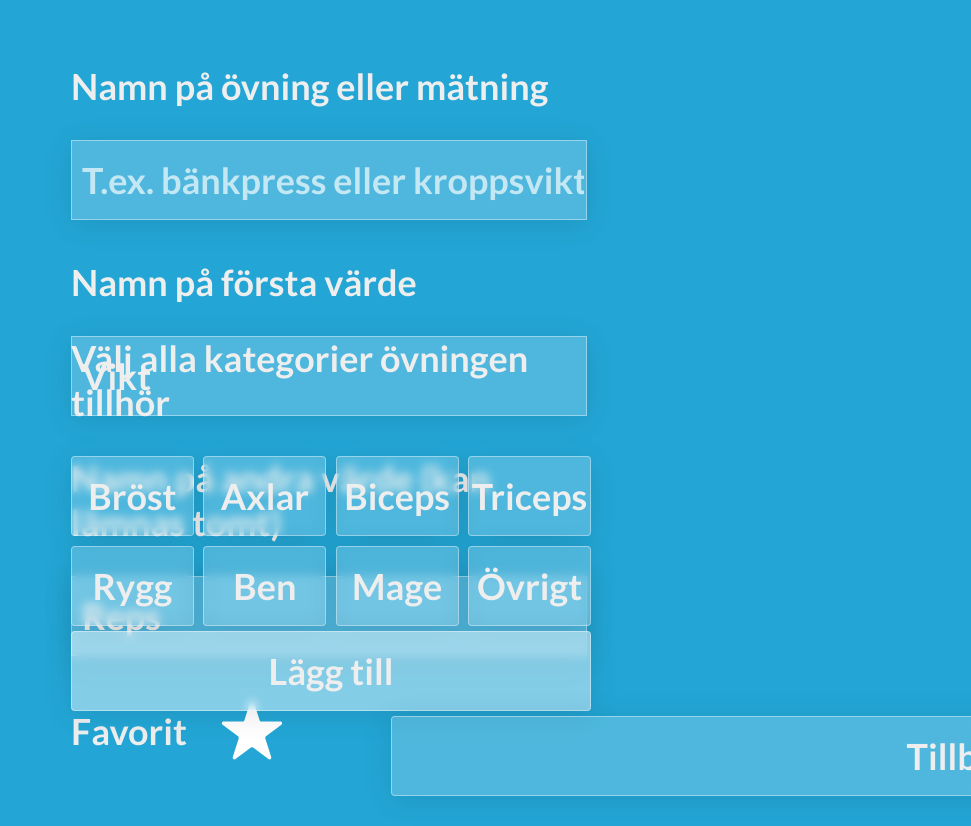
After one commit to ludvig-sandh/gym-tracker-website, a Flask app: template app/templates/exercises/new.html in a window 1280 px wide, after a click on "Favorit". The commit adds this page. Shown: the whole page, without its empty margins (309-1280 px from the left). Run offline with Flask 3, Linux system fonts and the light colour scheme; the template is opened without the code that fills it: values that come from a table or form of the project are taken from there, others are empty.

Commit message:
feat: add support for creating new exercises

```diff
--- a/app/models.py
+++ b/app/models.py
@@ -29,8 +29,8 @@ class Exercise(db.Model):
     id = db.Column(db.Integer, primary_key=True, autoincrement=True)
     name = db.Column(db.String(120), nullable=False)
     user_id = db.Column(db.Integer, db.ForeignKey("user.id"), nullable=False)
-    param1 = db.Column(db.String(80), nullable=False, default="Weight")
-    param2 = db.Column(db.String(80), nullable=False, default="Reps")
+    param1 = db.Column(db.String(80), nullable=False)
+    param2 = db.Column(db.String(80), nullable=True)
     is_favorited = db.Column(db.Boolean, nullable=False, default=False)
 
     user = db.relationship("User", back_populates="exercises")
--- a/app/routes.py
+++ b/app/routes.py
@@ -145,3 +145,50 @@ def exercises_index():
         muscle_groups=muscle_groups,
         selected_muscle_group=selected_muscle_group,
     )
+
+
+@main.route("/exercise/new", methods=["GET", "POST"])
+@main.route("/exercises/new", methods=["GET", "POST"])
+@login_required
+def exercises_new():
+    muscle_groups = MuscleGroup.ordered().all()
+    selected_muscle_group = request.args.get("muscle_group", "").strip()
+
+    if request.method == "POST":
+        name = request.form.get("name", "").strip()
+        param1 = request.form.get("param1", "").strip()
+        param2 = request.form.get("param2", "").strip() or None
+        is_favorited = request.form.get("is_favorited") == "on"
+        selected_group_ids = request.form.getlist("muscle_groups")
+
+        if not name:
+            return display_error("Namnet får inte vara tomt.", url_for("main.exercises_new"))
+        if not param1:
+            return display_error("Första värdet får inte vara tomt.", url_for("main.exercises_new"))
+        if not selected_group_ids:
+            return display_error("Välj minst en muskelgrupp.", url_for("main.exercises_new"))
+
+        selected_muscle_groups = MuscleGroup.query.filter(MuscleGroup.id.in_(selected_group_ids)).all() if selected_group_ids else []
+
+        if len(selected_muscle_groups) != len(selected_group_ids):
+            return display_error("En eller fler muskelgrupper är ogiltiga.", url_for("main.exercises_new"))
+
+        exercise = Exercise(
+            name=name,
+            user_id=g.user.id,
+            param1=param1,
+            param2=param2,
+            is_favorited=is_favorited,
+        )
+        exercise.muscle_groups = selected_muscle_groups
+
+        db.session.add(exercise)
+        db.session.commit()
+        return redirect(url_for("main.exercises_index"))
+
+    return render_template(
+        "exercises/new.html",
+        mobile=mobile(),
+        muscle_groups=muscle_groups,
+        selected_muscle_group=selected_muscle_group,
+    )
--- /dev/null
+++ b/app/static/css/desktop/exercises/new.css
@@ -0,0 +1,129 @@
+.blue_box {
+    position: absolute;
+    bottom: 150px;
+}
+
+.kategorier_grid {
+    width: 100%;
+    display: grid;
+    grid-template-columns: repeat(4, minmax(0, 1fr));
+    grid-template-rows: repeat(2, minmax(0, 1fr));
+    gap: 0.6rem;
+}
+
+.checkbox {
+    width: 0;
+    height: 0;
+    display: none;
+}
+
+.checkbox_label {
+    display: flex;
+    align-items: center;
+    justify-content: center;
+}
+
+.checkbox:checked + .checkbox_label {
+    background: linear-gradient(-30deg, #FFFFFF70 30%, #FFFFFF99 50%, #FFFFFF70 70%);
+    background-size: 400%;
+    background-repeat: repeat;
+    box-shadow: 0 4px 30px rgba(0, 0, 0, 0.1);
+    backdrop-filter: blur(5px);
+    -webkit-backdrop-filter: blur(5px);
+    border: 1px solid rgba(255, 255, 255, 0.4);
+    box-sizing: border-box;
+    animation: shine 5s none 0s infinite;
+}
+
+.checkbox:not(:checked) + .checkbox_label {
+    background: rgba(255, 255, 255, 0.2);
+    box-shadow: 0 4px 30px rgba(0, 0, 0, 0.1);
+    backdrop-filter: blur(5px);
+    -webkit-backdrop-filter: blur(5px);
+    border: 1px solid rgba(255, 255, 255, 0.4);
+    box-sizing: border-box;
+}
+
+.kategorier_container {
+    position: absolute;
+}
+
+.star_container {
+    width: 70px;
+    height: 70px;
+    margin-left: 30px;
+    display: flex;
+    align-items: center;
+    justify-content: center;
+}
+
+.checkbox_input {
+    display: none;
+}
+
+.star_btn {
+    display: flex;
+    align-items: center;
+}
+
+label {
+    display: block;
+}
+
+.star2 {
+    height: calc(0.6 * 102px);
+    width: auto;
+}
+
+.checkbox_input:checked + .star_btn > .star_container > .star2 {
+    content:url("/static/img/star.svg");
+}
+
+.checkbox_input:not(:checked) + .star_btn > .star_container > .star2 {
+    content:url("/static/img/star_outlined.svg");
+}
+
+.top {
+    margin-top: 40px;
+}
+
+.top > .text {
+    display: inline-block;
+}
+
+
+/* For mobile */
+@media screen and (max-width: 768px) {
+    .blue_box {
+        width: calc(100% - 120px);
+    }
+
+    .kategorier_container {
+        width: calc(100% - 120px);
+        bottom: 270px;
+    }
+}
+
+/* For desktop */
+@media screen and (min-width: 769px) {
+    .blue_box {
+        width: calc(50% - 120px);
+        transform: translateX(calc(50% + 60px));
+        bottom: calc(75px + 5vh);
+    }
+
+    .back {
+        transform: translateX(calc(50% + 60px));
+    }
+
+    .kategorier_container {
+        width: calc(50% - 120px);
+        transform: translateX(calc(50% + 60px));
+        bottom: calc(10vh + 120px);
+    }
+
+    .upper_part {
+        width: calc(50% - 60px);
+        transform: translateX(calc(50% + 60px));
+    }
+}
--- a/app/templates/exercises/exercises.html
+++ b/app/templates/exercises/exercises.html
@@ -32,6 +32,7 @@
             <h4 class="subtitle text_above margin_top_40px">
                 Övningar{% if selected_muscle_group %} - {{ selected_muscle_group }}{% endif %}
             </h4>
+            <a class="text text_above margin_top_40px övningar_text_right link link_enabled" href="{{ url_for('main.exercises_new', muscle_group=selected_muscle_group) if selected_muscle_group else url_for('main.exercises_new') }}">Lägg till +</a>
         </div>
         <div class="övningar_wrapper">
             {% for exercise in exercises %}
--- /dev/null
+++ b/app/templates/exercises/new.html
@@ -0,0 +1,53 @@
+{% extends 'layout.html' %}
+
+{% block css %}
+    {% if mobile == True %}
+        <link href="{{ url_for('static', filename='css/mobile/exercises/new.css') }}" rel="stylesheet">
+    {% else %}
+        <link href="{{ url_for('static', filename='css/desktop/exercises/new.css') }}" rel="stylesheet">
+    {% endif %}
+{% endblock %}
+
+{% block content %}
+    <form class="container_form" action="{{ url_for('main.exercises_new') }}" method="post">
+        <div class="upper_part">
+            <h4 class="text text_above margin_top_40px">Namn på övning eller mätning</h4>
+            <input class="input_field" type="text" name="name" placeholder="T.ex. bänkpress eller kroppsvikt">
+            <h4 class="text text_above margin_top_40px">Namn på första värde</h4>
+            <input class="input_field" type="text" name="param1" value="Vikt">
+            <h4 class="text text_above margin_top_40px">Namn på andra värde (kan lämnas tomt)</h4>
+            <input class="input_field" type="text" name="param2" value="Reps">
+
+            <div class="top">
+                <input class="checkbox_input" type="checkbox" name="is_favorited" id="is_favorited">
+                <label class="star_btn" for="is_favorited">
+                    <h4 class="text">Favorit</h4>
+                    <div class="star_container">
+                        <img class="star2" src="/static/img/star.svg" alt="Favorit">
+                    </div>
+                </label>
+            </div>
+        </div>
+
+        <div class="kategorier_container">
+            <h4 class="text text_above">Välj alla kategorier övningen tillhör</h4>
+            <div class="kategorier_grid">
+                {% for muscle_group in muscle_groups %}
+                    <div class="checkbox_container">
+                        {% if muscle_group.name == selected_muscle_group %}
+                            <input id="select_muscle_group_{{ muscle_group.id }}" class="checkbox" name="muscle_groups" type="checkbox" value="{{ muscle_group.id }}" checked>
+                        {% else %}
+                            <input id="select_muscle_group_{{ muscle_group.id }}" class="checkbox" name="muscle_groups" type="checkbox" value="{{ muscle_group.id }}">
+                        {% endif %}
+                        <label class="btn text checkbox_label" for="select_muscle_group_{{ muscle_group.id }}">{{ muscle_group.name }}</label>
+                    </div>
+                {% endfor %}
+            </div>
+        </div>
+        <input class="text blue_box btn" type="submit" name="Lägg till" value="Lägg till">
+    </form>
+
+    <a href="{{ url_for('main.exercises_index', muscle_group=selected_muscle_group) if selected_muscle_group else url_for('main.exercises_index') }}" class="back btn link">
+        <p class="text">Tillbaka</p>
+    </a>
+{% endblock %}
```
Also changed, not shown: app/static/css/mobile/exercises/new.css (added, +97 -0 lines).
